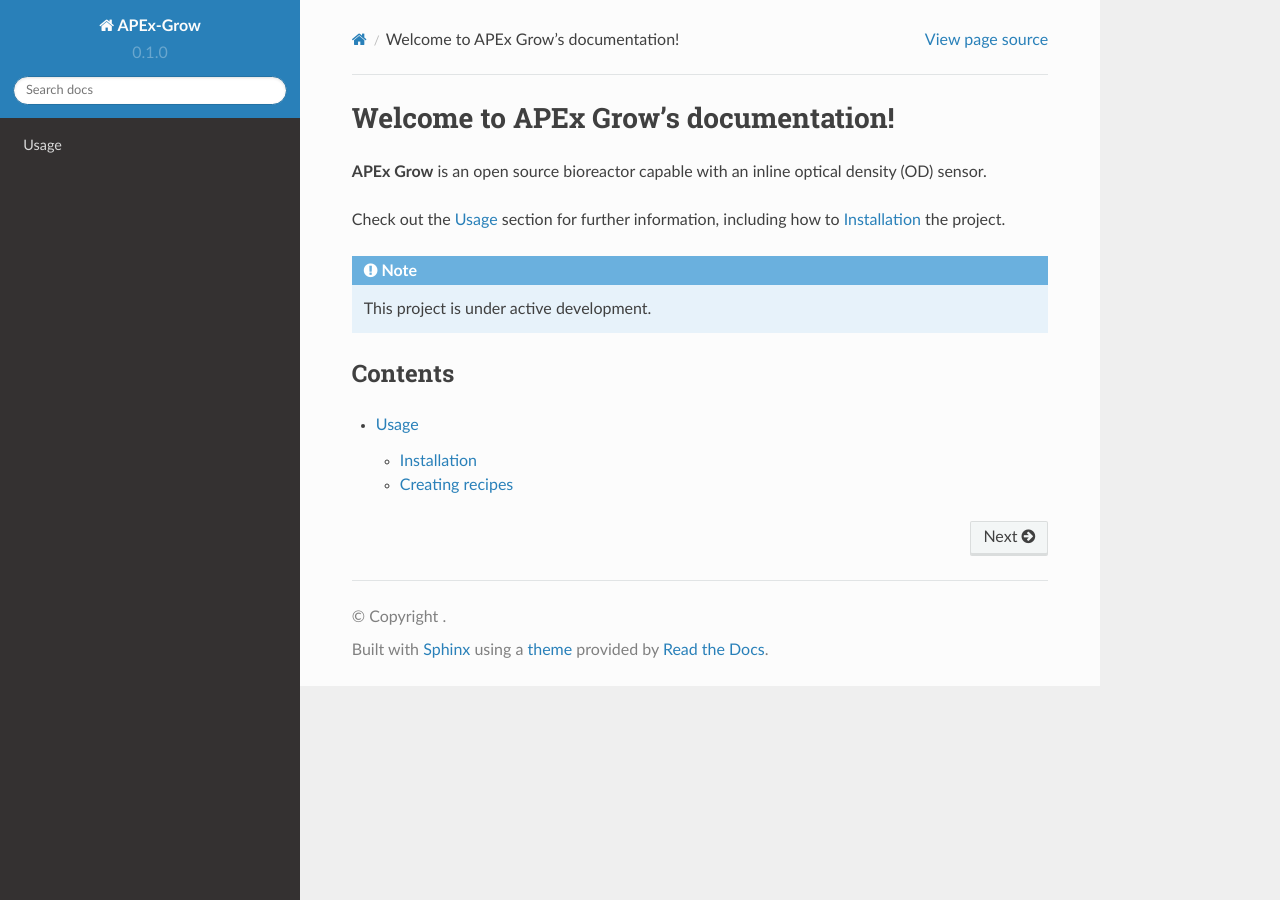
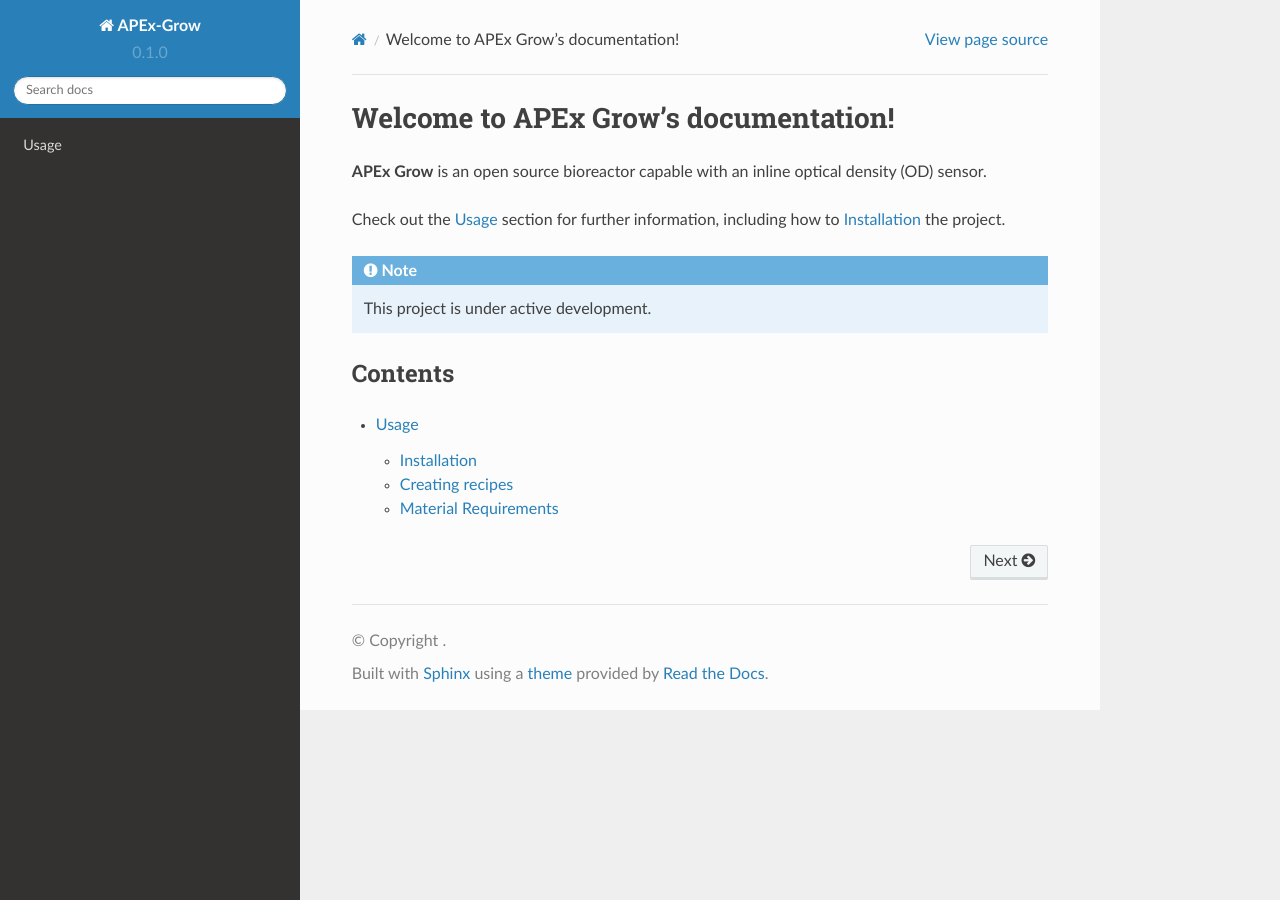
Before and after one commit to fcv0/APEx-grow, a Sphinx documentation site: the page built from docs/source/index.rst, in a window 1280 px wide. Built offline with Sphinx 7.4.7 and the Read the Docs theme 2.0.0, drawn with Linux system fonts in a browser that asks for light colours; pages that are not in the unit, such as notebooks, are missing from menus.

Commit message:
usage.rst

```diff
--- a/docs/source/usage.rst
+++ b/docs/source/usage.rst
@@ -31,3 +31,7 @@ For example:
 >>> import lumache
 >>> lumache.get_random_ingredients()
 ['shells', 'gorgonzola', 'parsley']
+
+.. Material Requirements:
+Material Requirements
+---------------------
```
